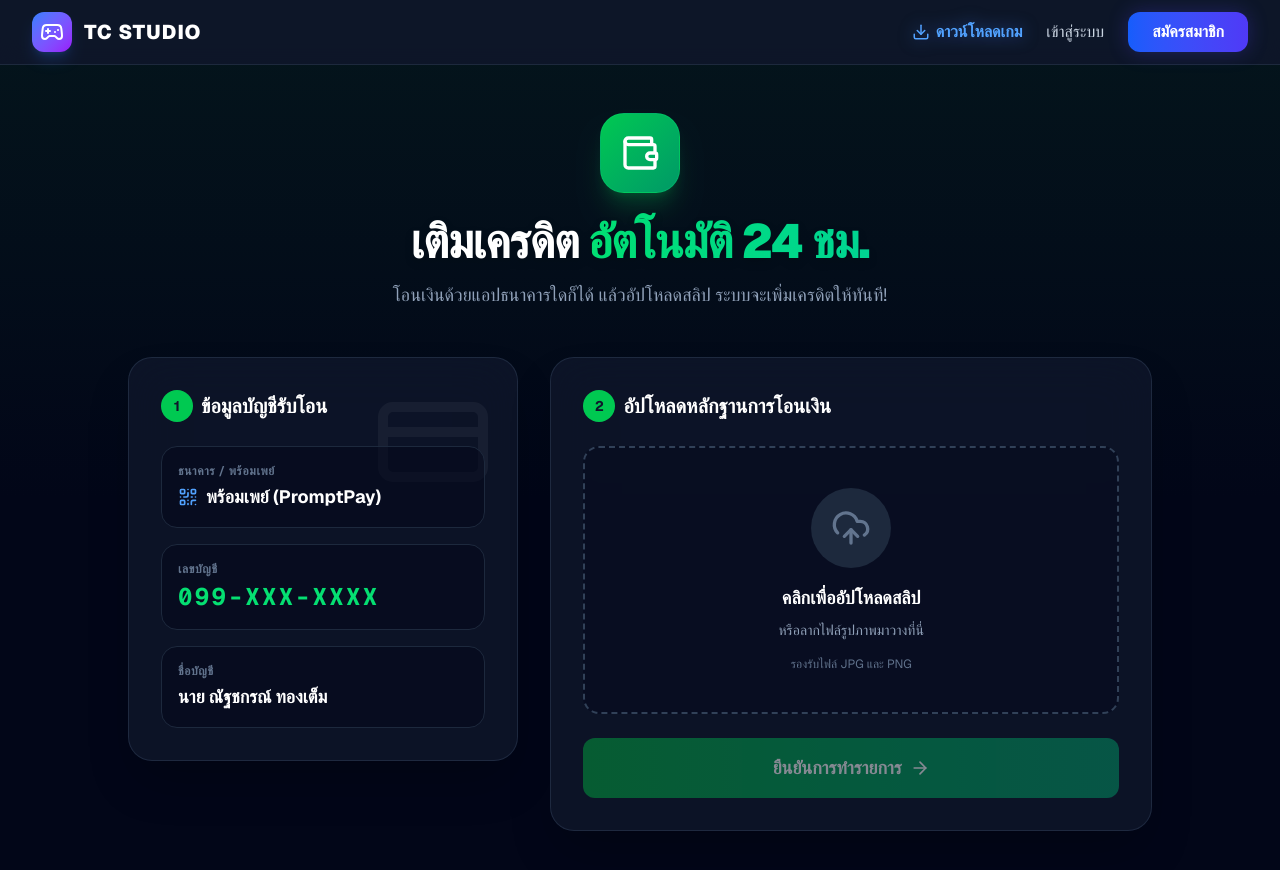
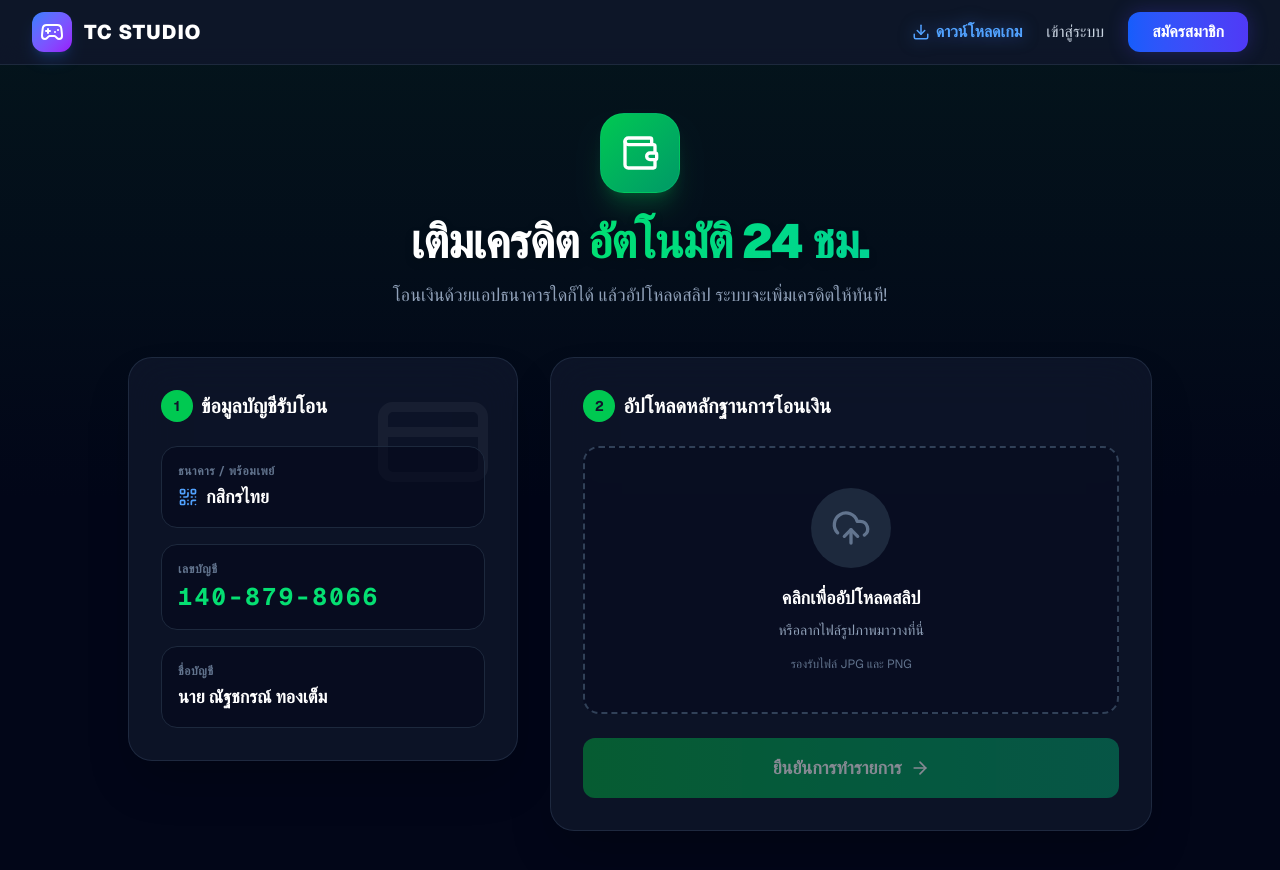
Before and after one commit to DevNk227/tc-studio-samp-web, a Next.js app: page /topup in a window 1280 px wide. Shown: the top 870 px of the page. Built offline with nearby package versions, Linux system fonts and the light colour scheme; no server answers.

Commit message:
Add Admin Dashboard and Discord Bot Announcement

```diff
--- a/app/topup/page.tsx
+++ b/app/topup/page.tsx
@@ -94,12 +94,12 @@
                 <div className="bg-slate-950/50 p-4 rounded-2xl border border-slate-800">
                   <p className="text-slate-500 text-xs font-semibold mb-1 uppercase tracking-wider">ธนาคาร / พร้อมเพย์</p>
                   <p className="text-white font-bold text-lg flex items-center gap-2">
-                    <QrCode className="text-blue-400" size={20} /> พร้อมเพย์ (PromptPay)
+                    <QrCode className="text-blue-400" size={20} /> กสิกรไทย
                   </p>
                 </div>
                 <div className="bg-slate-950/50 p-4 rounded-2xl border border-slate-800">
                   <p className="text-slate-500 text-xs font-semibold mb-1 uppercase tracking-wider">เลขบัญชี</p>
-                  <p className="text-green-400 font-mono font-bold text-2xl tracking-widest">099-XXX-XXXX</p>
+                  <p className="text-green-400 font-mono font-bold text-2xl tracking-widest">140-879-8066</p>
                 </div>
                 <div className="bg-slate-950/50 p-4 rounded-2xl border border-slate-800">
                   <p className="text-slate-500 text-xs font-semibold mb-1 uppercase tracking-wider">ชื่อบัญชี</p>
```
